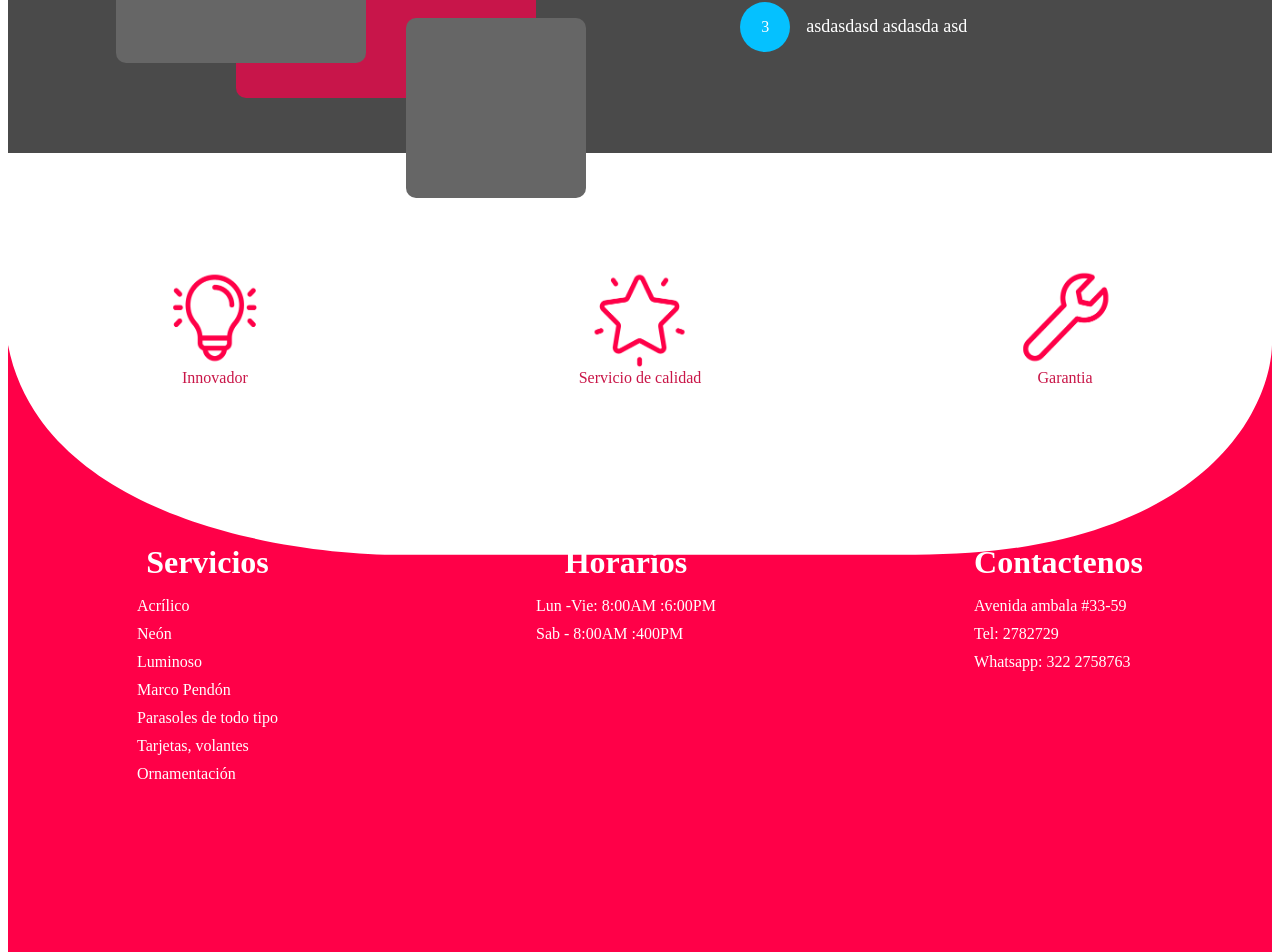
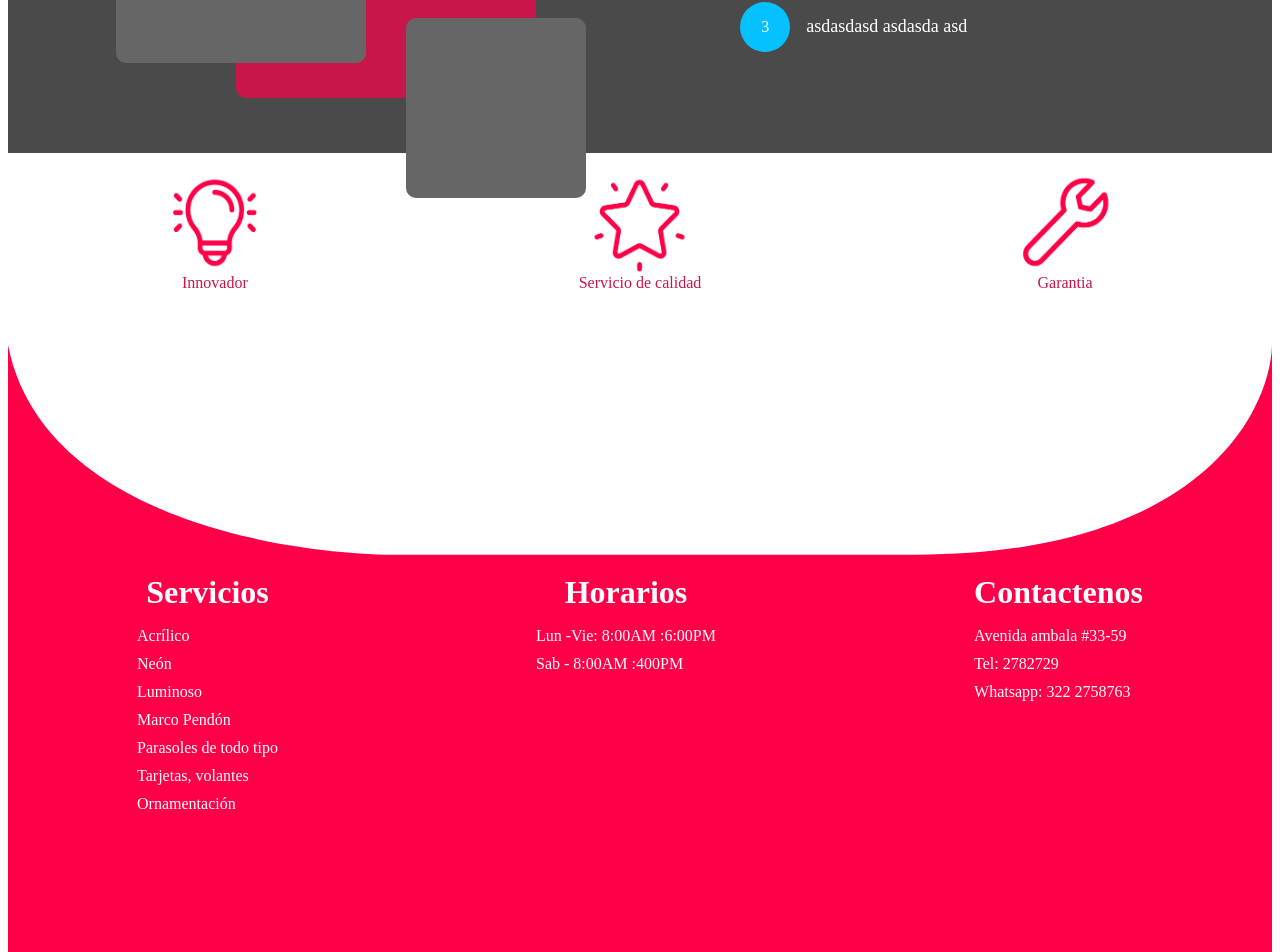
Before and after one commit to bryancol27/Formas_color, a Next.js app: page / in a window 1280 px wide. Shown: the part 1615-2567 px from the top of the page. Built offline with nearby package versions, Linux system fonts and the light colour scheme.

Commit message:
UPDATE: styles footer

```diff
--- a/src/templates/Footer/styles.js
+++ b/src/templates/Footer/styles.js
@@ -13,12 +13,12 @@ export const FooterStyled = styled.footer`
 
     display: flex;
     flex-direction: column;
-    /* justify-content: center; */
+    justify-content: space-between;
     gap: 20px;
     /* align-items: flex-end; */
 
     .imgs {
-        min-height: 350px;
+        min-height: 20%;
         display: flex;
         justify-content: space-around;
         align-items: center;
```
